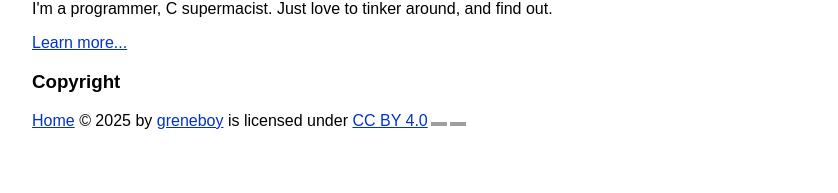
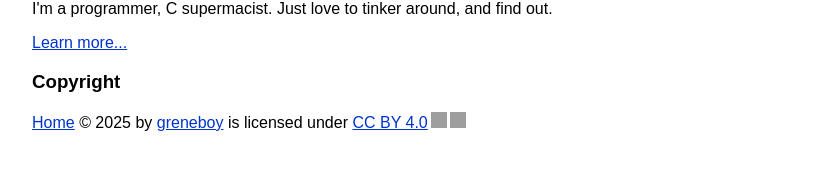
Before and after one commit to greneboy/greneboy.github.io, a Jekyll site: the page built from index.md, in a window 1280 px wide. Shown: the part 839-1032 px from the top of the page, without its empty margins (208-1046 px from the left). Built offline with Jekyll 4.4.1, drawn with Linux system fonts in a browser that asks for light colours; some web fonts are replaced; grey boxes are pictures that could not be loaded.

Commit message:
fix: specify dimension, cls problems

```diff
--- a/_includes/footer.html
+++ b/_includes/footer.html
@@ -4,6 +4,6 @@
         <p>I'm a programmer, C supermacist. Just love to tinker around, and find out.</p> <a href="/about">Learn more...</a>
 
         <h3>Copyright</h3>
-        <p><a href="https://creativecommons.org">{{ page.title }}</a> © {{ site.time | date: '%Y' }} by <a href="https://creativecommons.org">greneboy</a> is licensed under <a href="https://creativecommons.org/licenses/by/4.0/">CC BY 4.0</a><img src="https://mirrors.creativecommons.org/presskit/icons/cc.svg" alt="" style="max-width: 1em;max-height:1em;margin-left: .2em;"><img src="https://mirrors.creativecommons.org/presskit/icons/by.svg" alt="" style="max-width: 1em;max-height:1em;margin-left: .2em;"></p>
+        <p><a href="https://creativecommons.org">{{ page.title }}</a> © {{ site.time | date: '%Y' }} by <a href="https://creativecommons.org">greneboy</a> is licensed under <a href="https://creativecommons.org/licenses/by/4.0/">CC BY 4.0</a><img height="16px" width="16px" src="https://mirrors.creativecommons.org/presskit/icons/cc.svg" alt="" style="max-width: 1em;max-height:1em;margin-left: .2em;"><img height="16px" width="16px" src="https://mirrors.creativecommons.org/presskit/icons/by.svg" alt="" style="max-width: 1em;max-height:1em;margin-left: .2em;"></p>
     </div>
 </footer>
```
